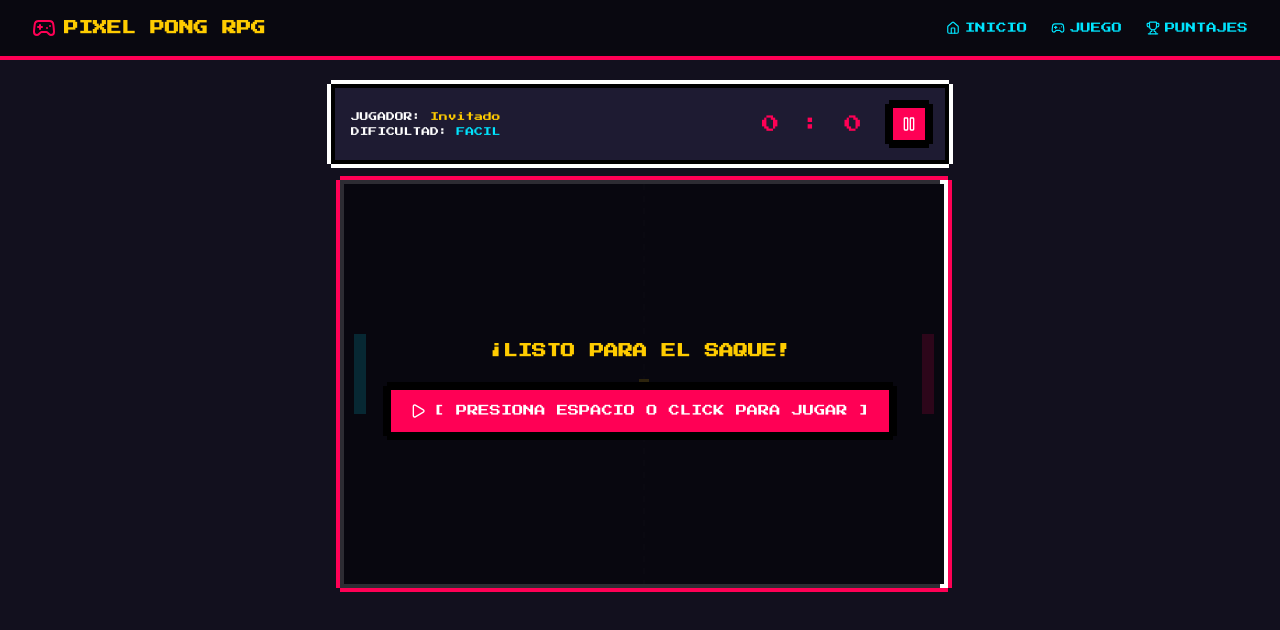
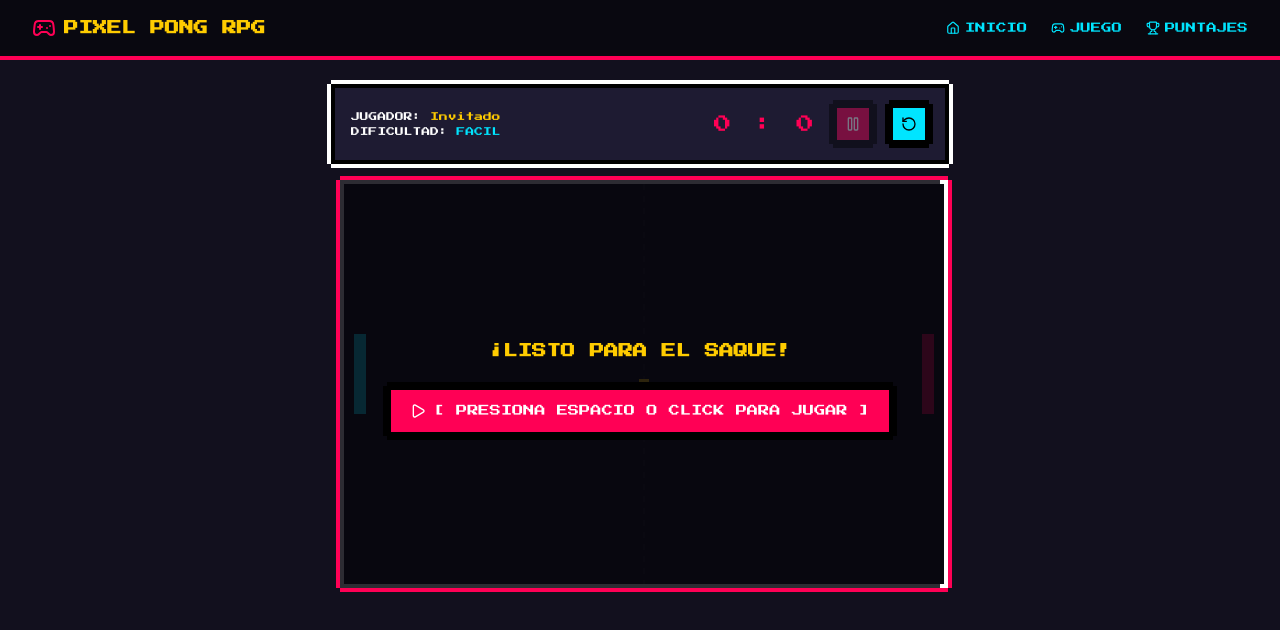
Before and after one commit to AngelDST13/Pixel-Quiz-RPG, a React (Vite) app: page /juego/1 in a window 1280 px wide. Shown: the top 630 px of the page. Built offline with nearby package versions, Linux system fonts and the light colour scheme.

Commit message:
feat: restriccion de pausa durante saques, reinicio de partida y archivo n8n-workflow.json

```diff
--- a/src/components/GameBoard.jsx
+++ b/src/components/GameBoard.jsx
@@ -1,11 +1,10 @@
-import { useEffect, useRef, useContext, useCallback, useState } from 'react';
+import { useEffect, useRef, useContext, useCallback } from 'react';
 import { GameContext } from '../context/GameContext';
-import { Play, PauseCircle } from 'lucide-react';
+import { Play, PauseCircle, RotateCcw } from 'lucide-react';
 
-export default function GameBoard({ difficulty, onGameOver, isPaused, setIsPaused }) {
+export default function GameBoard({ difficulty, onGameOver, isPaused, setIsPaused, hasStarted, setHasStarted, onRestart }) {
   const canvasRef = useRef(null);
-  const { updateScore } = useContext(GameContext);
-  const [hasStarted, setHasStarted] = useState(false);
+  const { updateScore, setPlayer } = useContext(GameContext);
 
   const gameState = useRef({
     paddleY: 150,
@@ -22,10 +21,10 @@ export default function GameBoard({ difficulty, onGameOver, isPaused, setIsPause
     onGameOver(gameState.current.playerScore, gameState.current.cpuScore);
   }, [onGameOver]);
 
-  // Listener para teclado (ESC para pausa, ESPACIO para iniciar)
+  // Bloqueo de Pausa con ESC (Solo si el juego ya inició)
   useEffect(() => {
     const handleKeyDown = (e) => {
-      if (e.key === 'Escape') {
+      if (e.key === 'Escape' && hasStarted) {
         setIsPaused((prev) => !prev);
       } else if ((e.key === ' ' || e.key === 'Enter') && !hasStarted) {
         setHasStarted(true);
@@ -34,7 +33,7 @@ export default function GameBoard({ difficulty, onGameOver, isPaused, setIsPause
 
     window.addEventListener('keydown', handleKeyDown);
     return () => window.removeEventListener('keydown', handleKeyDown);
-  }, [hasStarted, setIsPaused]);
+  }, [hasStarted, setIsPaused, setHasStarted]);
 
   useEffect(() => {
     const canvas = canvasRef.current;
@@ -53,7 +52,6 @@ export default function GameBoard({ difficulty, onGameOver, isPaused, setIsPause
     canvas.addEventListener('mousemove', handleMouseMove);
 
     const gameInterval = setInterval(() => {
-      // Dibuja el estado estático si el juego no ha iniciado o está en pausa
       if (!hasStarted || isPaused) {
         renderCanvas(ctx, gameState.current);
         return;
@@ -61,36 +59,29 @@ export default function GameBoard({ difficulty, onGameOver, isPaused, setIsPause
 
       let state = gameState.current;
 
-      // Movimiento bola
       state.ballX += state.ballSpeedX;
       state.ballY += state.ballSpeedY;
 
-      // Rebote Paredes
       if (state.ballY <= 5 || state.ballY >= 395) state.ballSpeedY *= -1;
 
-      // IA CPU
       const cpuSpeed = difficulty === 'dificil' ? 4.5 : difficulty === 'medio' ? 3.2 : 2.2;
       if (state.ballY > state.cpuY + 40) state.cpuY += cpuSpeed;
       else if (state.ballY < state.cpuY + 40) state.cpuY -= cpuSpeed;
 
-      // Colisión Paleta Jugador
       if (state.ballX <= 25 && state.ballY >= state.paddleY && state.ballY <= state.paddleY + 80) {
         state.ballSpeedX = Math.abs(state.ballSpeedX) * 1.05;
       }
 
-      // Colisión Paleta CPU
       if (state.ballX >= 575 && state.ballY >= state.cpuY && state.ballY <= state.cpuY + 80) {
         state.ballSpeedX = -Math.abs(state.ballSpeedX) * 1.05;
       }
 
-      // Punto CPU
       if (state.ballX <= 0) {
         state.cpuScore += 1;
         updateScore(0, 1);
         resetBall(1, speedMultiplier);
       }
 
-      // Punto Jugador
       if (state.ballX >= 600) {
         state.playerScore += 1;
         updateScore(1, 0);
@@ -99,7 +90,6 @@ export default function GameBoard({ difficulty, onGameOver, isPaused, setIsPause
 
       renderCanvas(ctx, state);
 
-      // Fin del partido a los 5 puntos
       if (state.playerScore >= 5 || state.cpuScore >= 5) {
         clearInterval(gameInterval);
         handleGameOver();
@@ -111,14 +101,13 @@ export default function GameBoard({ difficulty, onGameOver, isPaused, setIsPause
       gameState.current.ballY = 200;
       gameState.current.ballSpeedX = 4 * multiplier * direction;
       gameState.current.ballSpeedY = (Math.random() > 0.5 ? 3 : -3) * multiplier;
-      setHasStarted(false); // Detiene el saqué hasta que el jugador presione sacar
+      setHasStarted(false);
     }
 
     function renderCanvas(context, state) {
       context.fillStyle = '#090810';
       context.fillRect(0, 0, 600, 400);
 
-      // Línea central
       context.strokeStyle = '#222';
       context.setLineDash([6, 6]);
       context.beginPath();
@@ -126,14 +115,12 @@ export default function GameBoard({ difficulty, onGameOver, isPaused, setIsPause
       context.lineTo(300, 400);
       context.stroke();
 
-      // Paletas
       context.fillStyle = '#00e5ff';
       context.fillRect(10, state.paddleY, 12, 80);
 
       context.fillStyle = '#ff0055';
       context.fillRect(578, state.cpuY, 12, 80);
 
-      // Bola
       context.fillStyle = '#ffcc00';
       context.fillRect(state.ballX - 5, state.ballY - 5, 10, 10);
     }
@@ -142,7 +129,7 @@ export default function GameBoard({ difficulty, onGameOver, isPaused, setIsPause
       canvas.removeEventListener('mousemove', handleMouseMove);
       clearInterval(gameInterval);
     };
-  }, [difficulty, hasStarted, isPaused, updateScore, handleGameOver]);
+  }, [difficulty, hasStarted, isPaused, updateScore, handleGameOver, setHasStarted]);
 
   return (
     <div style={{ position: 'relative', width: '600px', margin: '1rem auto' }}>
@@ -158,7 +145,6 @@ export default function GameBoard({ difficulty, onGameOver, isPaused, setIsPause
         }}
       />
 
-      {/* OVERLAY DE INICIO */}
       {!hasStarted && !isPaused && (
         <div style={{
           position: 'absolute', top: 0, left: 0, width: '100%', height: '100%',
@@ -172,7 +158,6 @@ export default function GameBoard({ difficulty, onGameOver, isPaused, setIsPause
         </div>
       )}
 
-      {/* OVERLAY DE PAUSA */}
       {isPaused && (
         <div style={{
           position: 'absolute', top: 0, left: 0, width: '100%', height: '100%',
@@ -181,10 +166,14 @@ export default function GameBoard({ difficulty, onGameOver, isPaused, setIsPause
         }}>
           <PauseCircle size={48} color="#ff0055" />
           <h2 style={{ fontSize: '1rem', color: '#ff0055' }}>JUEGO EN PAUSA</h2>
-          <p style={{ fontSize: '0.55rem', color: '#00e5ff' }}>PRESIONA [ESC] O EL BOTÓN PARA CONTINUAR</p>
-          <button className="pixel-btn" onClick={() => setIsPaused(false)}>
-            [ REANUDAR ]
-          </button>
+          <div style={{ display: 'flex', gap: '1rem' }}>
+            <button className="pixel-btn" onClick={() => setIsPaused(false)}>
+              [ REANUDAR ]
+            </button>
+            <button className="pixel-btn" onClick={onRestart} style={{ background: '#00e5ff', color: '#000' }}>
+              [ REINICIAR ]
+            </button>
+          </div>
         </div>
       )}
     </div>
--- a/src/components/Scoreboard.jsx
+++ b/src/components/Scoreboard.jsx
@@ -1,8 +1,8 @@
 import { useContext } from 'react';
 import { GameContext } from '../context/GameContext';
-import { Pause, Play } from 'lucide-react';
+import { Pause, Play, RotateCcw } from 'lucide-react';
 
-export default function Scoreboard({ isPaused, onTogglePause }) {
+export default function Scoreboard({ isPaused, onTogglePause, onRestart, hasStarted }) {
   const { player } = useContext(GameContext);
 
   return (
@@ -17,18 +17,37 @@ export default function Scoreboard({ isPaused, onTogglePause }) {
         </div>
       </div>
 
-      <div style={{ display: 'flex', alignItems: 'center', gap: '1.5rem' }}>
+      <div style={{ display: 'flex', alignItems: 'center', gap: '1rem' }}>
         <div style={{ fontSize: '1.1rem', color: '#ff0055', letterSpacing: '3px' }}>
           {player.score} : {player.cpuScore}
         </div>
 
+        {/* Botón de Pausa: Deshabilitado si no ha comenzado la partida */}
         <button
           onClick={onTogglePause}
+          disabled={!hasStarted}
           className="pixel-btn"
-          style={{ padding: '0.5rem', display: 'flex', alignItems: 'center', justifyContent: 'center' }}
-          title="Pausar / Reanudar (ESC)"
+          style={{
+            padding: '0.5rem',
+            display: 'flex',
+            alignItems: 'center',
+            justifyContent: 'center',
+            opacity: hasStarted ? 1 : 0.4,
+            cursor: hasStarted ? 'pointer' : 'not-allowed'
+          }}
+          title={hasStarted ? "Pausar / Reanudar (ESC)" : "Inicia la partida para pausar"}
         >
           {isPaused ? <Play size={16} color="#fff" /> : <Pause size={16} color="#fff" />}
+        </button>
+
+        {/* Botón de Reiniciar */}
+        <button
+          onClick={onRestart}
+          className="pixel-btn"
+          style={{ padding: '0.5rem', display: 'flex', alignItems: 'center', justifyContent: 'center', background: '#00e5ff' }}
+          title="Reiniciar Partida"
+        >
+          <RotateCcw size={16} color="#000" />
         </button>
       </div>
     </div>
--- /dev/null
+++ b/src/context/GameContext.js
@@ -0,0 +1,3 @@
+import { createContext } from 'react';
+
+export const GameContext = createContext();
--- a/src/context/GameContext.jsx
+++ b/src/context/GameContext.jsx
@@ -1,6 +1,5 @@
-import { createContext, useState } from 'react';
-
-export const GameContext = createContext();
+import { useState } from 'react';
+import { GameContext } from './GameContext';
 
 export default function GameProvider({ children }) {
   const [player, setPlayer] = useState({
--- a/src/pages/Game.jsx
+++ b/src/pages/Game.jsx
@@ -7,8 +7,16 @@ import GameBoard from '../components/GameBoard';
 export default function Game() {
   const { dificultad } = useParams();
   const navigate = useNavigate();
-  const { player } = useContext(GameContext);
+  const { player, setPlayer } = useContext(GameContext);
   const [isPaused, setIsPaused] = useState(false);
+  const [hasStarted, setHasStarted] = useState(false);
+
+  const handleRestart = () => {
+    setIsPaused(false);
+    setHasStarted(false);
+    setPlayer((prev) => ({ ...prev, score: 0, cpuScore: 0 }));
+    window.location.reload(); // Recarga limpia del estado del juego
+  };
 
   const handleGameOver = (finalScore, cpuScore) => {
     const recordPayload = {
@@ -37,12 +45,20 @@ export default function Game() {
 
   return (
     <div style={{ maxWidth: '650px', margin: '1.5rem auto', padding: '0 1rem' }}>
-      <Scoreboard isPaused={isPaused} onTogglePause={() => setIsPaused((prev) => !prev)} />
+      <Scoreboard
+        isPaused={isPaused}
+        onTogglePause={() => setIsPaused((prev) => !prev)}
+        onRestart={handleRestart}
+        hasStarted={hasStarted}
+      />
       <GameBoard
         difficulty={dificultad || 'facil'}
         onGameOver={handleGameOver}
         isPaused={isPaused}
         setIsPaused={setIsPaused}
+        hasStarted={hasStarted}
+        setHasStarted={setHasStarted}
+        onRestart={handleRestart}
       />
     </div>
   );
```
